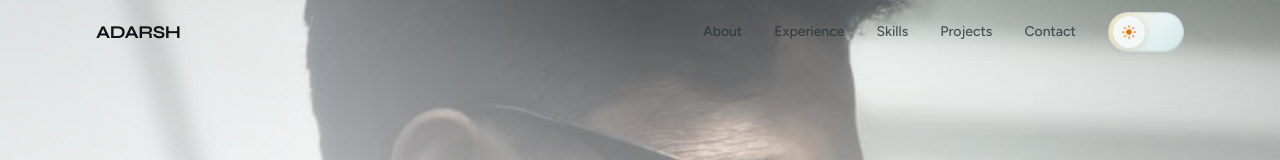
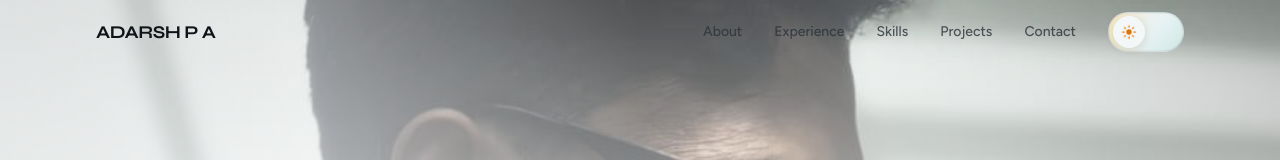
Before and after one commit to AdarshPuthuparambil/Adarsh-portfolio, a React (Vite) app: page / in a window 1280 px wide. Shown: the top 160 px of the page. Built offline with nearby package versions, Linux system fonts and the light colour scheme.

Commit message:
Update Navbar component to display profile name in uppercase for improved visibility

```diff
--- a/src/components/Navbar.tsx
+++ b/src/components/Navbar.tsx
@@ -34,7 +34,7 @@ export function Navbar() {
               : 'text-ink hover:text-accent dark:text-mist dark:hover:text-accent-bright'
           }`}
         >
-          {profile.brand}
+          {profile.name.toUpperCase()}
         </a>
 
         <nav className="hidden items-center gap-8 md:flex">
```
